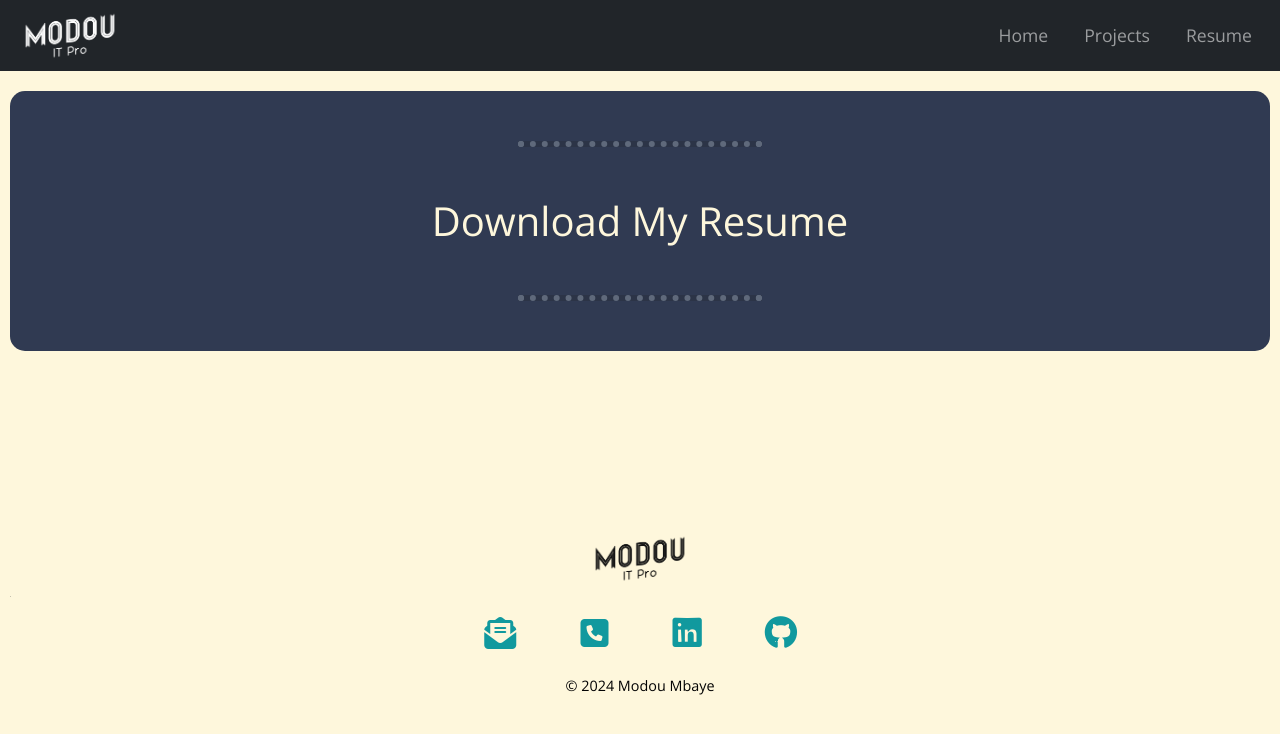
After one commit to modoumbaye25/MyPessonalFlaskWebsite, a Flask app: page /Resume in a window 1280 px wide. The commit adds this page. Shown: the top 734 px of the page. Run offline with Flask 2, Linux system fonts and the light colour scheme; some libraries are stand-ins or nearby versions; some web fonts are replaced.

Commit message:
website update, add resume

```diff
--- a/app.py
+++ b/app.py
@@ -13,14 +13,14 @@ def home():
     return render_template("index.html", current_year=year)
 
 
-@app.route("/projects")
+@app.route("/Projects")
 def projects():
     return render_template('projects.html', current_year=year)
 
 
-@app.route("/About")
-def about():
-    return render_template('about.html', current_year=year)
+@app.route("/Resume")
+def resume():
+    return render_template('resume.html', current_year=year)
 
 
 if __name__ == '__main__':
--- a/static/CSS/styles.css
+++ b/static/CSS/styles.css
@@ -47,6 +47,7 @@ a{
     text-decoration: none;
     font-size: 1.1rem;
 }
+
 li {
     margin: 10px;
 }
@@ -374,6 +375,11 @@ color: #000202;
     display: none;
 }
 
+.resume{
+    color: #FEF7DC;
+    font-size: 2.5rem;
+}
+
 #expand-project {
     margin: 20px;
     display: block;
--- a/templates/header.html
+++ b/templates/header.html
@@ -50,7 +50,7 @@
                         <a class="nav-link" href="{{ url_for('projects') }}">Projects</a>
                     </li>
                     <li class="nav-item">
-                        <a class="nav-link" href="{{ url_for('about') }}">About</a>
+                        <a class="nav-link" href="{{ url_for('resume') }}">Resume</a>
                 </ul>
             </div>
         </nav>
--- /dev/null
+++ b/templates/resume.html
@@ -0,0 +1,15 @@
+{% include "header.html" %}
+
+    <title>Resume</title>
+
+    <div class="projects">
+        <div class="project">
+            <hr>
+            <h2>
+                <a class="resume" href="/static/resume/ModouMbaye_Resume.pdf" download="ModouMbaye_Resume">Download My Resume</a> <br>
+            </h2>
+            <hr>
+        </div>
+    </div>
+
+{% include "footer.html" %}
```
Also changed, not shown: templates/index.html (+9 -6 lines), 1 other file.
